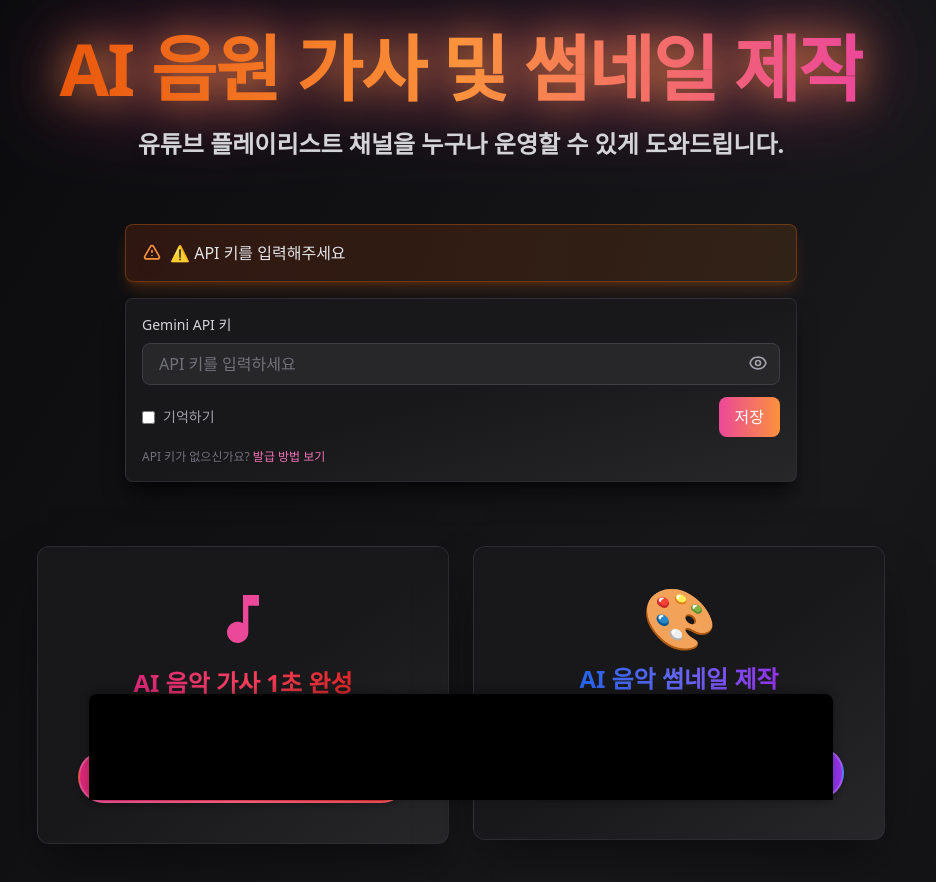
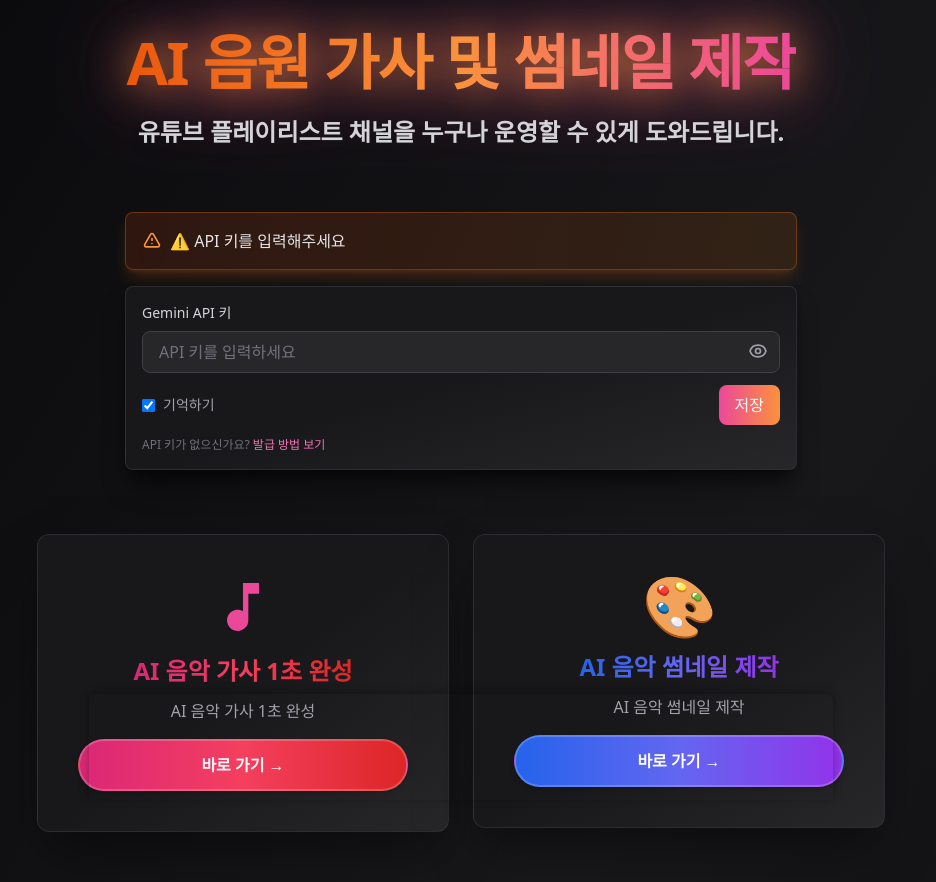
Before and after one commit to angibeom0985-arch/aimusic-l, a React (Vite) app: page / in a window 1280 px wide. Shown: the top 882 px of the page, without its empty margins (179-1115 px from the left). Built offline with nearby package versions, Linux system fonts and the light colour scheme.

Commit message:
UI 개선: 헤더 폰트 반응형 조정, 기억하기 기본 활성화, 앵커광고 배경 투명화

```diff
--- a/components/ApiKeyManager.tsx
+++ b/components/ApiKeyManager.tsx
@@ -8,7 +8,7 @@ interface ApiKeyManagerProps {
 
 const ApiKeyManager: React.FC<ApiKeyManagerProps> = ({ onKeySet }) => {
   const [apiKey, setApiKey] = useState("");
-  const [remember, setRemember] = useState(false);
+  const [remember, setRemember] = useState(true);
   const [savedKey, setSavedKey] = useState<string | null>(null);
   const [showPassword, setShowPassword] = useState(false);
 
--- a/components/FloatingBanner.tsx
+++ b/components/FloatingBanner.tsx
@@ -47,7 +47,7 @@ const FloatingBanner: React.FC = () => {
         left: "50%",
         transform: "translateX(-50%)",
         zIndex: 1000,
-        backgroundColor: "#000000",
+        backgroundColor: "transparent",
         boxShadow: "0 -2px 10px rgba(0,0,0,0.3)",
         borderRadius: "8px 8px 0 0",
         padding: "8px",
--- a/pages/HomePage.tsx
+++ b/pages/HomePage.tsx
@@ -26,7 +26,7 @@ const HomePage: React.FC<HomePageProps> = ({ apiKey, setApiKey }) => {
       {/* 타이틀 */}
       <div className="text-center mb-12 max-w-4xl">
         <h1
-          className="text-5xl md:text-7xl font-bold tracking-tight mb-6 bg-clip-text text-transparent bg-gradient-to-r from-orange-600 via-orange-400 to-pink-500"
+          className="text-3xl sm:text-4xl md:text-5xl lg:text-6xl font-bold tracking-tight mb-6 bg-clip-text text-transparent bg-gradient-to-r from-orange-600 via-orange-400 to-pink-500"
           style={{
             filter:
               "drop-shadow(0 0 20px rgba(251, 146, 60, 0.8)) drop-shadow(0 0 40px rgba(236, 72, 153, 0.6))",
@@ -34,7 +34,7 @@ const HomePage: React.FC<HomePageProps> = ({ apiKey, setApiKey }) => {
         >
           AI 음원 가사 및 썸네일 제작
         </h1>
-        <p className="text-zinc-300 text-xl md:text-2xl font-semibold mb-4 drop-shadow-lg">
+        <p className="text-zinc-300 text-lg sm:text-xl md:text-2xl font-semibold mb-4 drop-shadow-lg">
           유튜브 플레이리스트 채널을 누구나 운영할 수 있게 도와드립니다.
         </p>
       </div>
```
